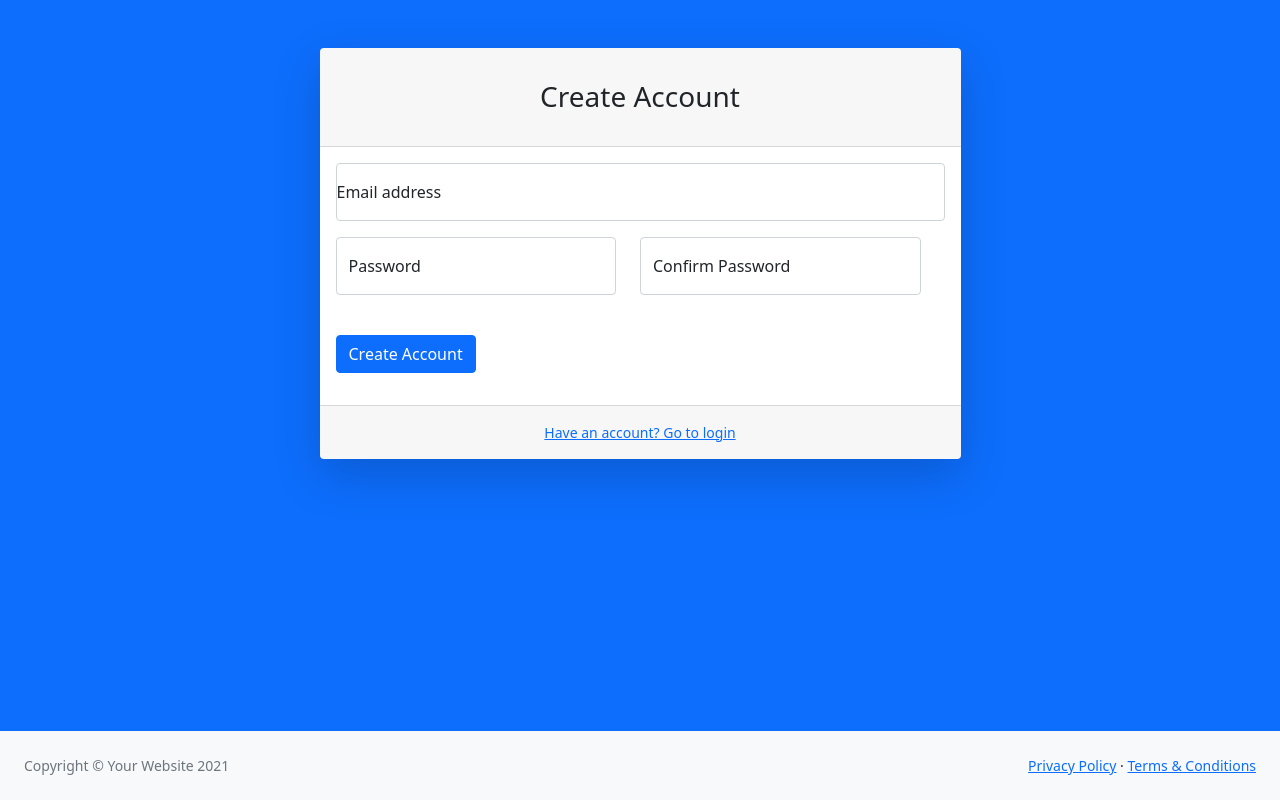
After one commit to cploutarchou/AudioServer, a Flask app: page /register in a window 1280 px wide. The commit adds this page. Run offline with Flask 2, Linux system fonts and the light colour scheme; some libraries are stand-ins or nearby versions.

```diff
--- a/app/templates/index.html
+++ b/app/templates/index.html
@@ -188,7 +188,7 @@
                             <div id="wrapper">
                                 <div id="page-wrapper">
 
-                                    <div id="upload_id" class="alert alert-success" role="alert" style="display:none">
+                                    <div id="upload_id" class="alert alert-success text-lg-center" role="alert" style="display:none">
                                     </div>
 
                                     <div class="mainbox " id="identitycard" style="margin-top:50px">
--- /dev/null
+++ b/app/templates/register.html
@@ -0,0 +1,120 @@
+<!DOCTYPE html>
+<html lang="en">
+<head>
+    <meta charset="utf-8"/>
+    <meta http-equiv="X-UA-Compatible" content="IE=edge"/>
+    <meta name="viewport" content="width=device-width, initial-scale=1, shrink-to-fit=no"/>
+    <meta name="description" content=""/>
+    <meta name="author" content=""/>
+    <title>Login - SB Admin</title>
+    <link href="/static/css/styles.css" rel="stylesheet"/>
+    <link href="/static/css/bootstrap.css" rel="stylesheet"/>
+    <script src="/static/js/all.min.js"></script>
+</head>
+<body class="bg-primary">
+<div id="layoutAuthentication">
+    <div id="layoutAuthentication_content">
+        <main>
+            <div class="container">
+                <div class="row justify-content-center">
+                    <div class="col-lg-7">
+                        <div class="card shadow-lg border-0 rounded-lg mt-5">
+
+                            <div class="card-header"><h3 class="text-center font-weight-light my-4">Create Account</h3>
+                            </div>
+                            {% with errors = get_flashed_messages(category_filter=["error"]) %}
+                                {% if errors %}
+                                    <div class="alert alert-danger text-lg-center">
+
+                                        {% for msg in errors %}
+                                            <strong>{{ msg }}</strong>
+                                        {% endfor -%}
+
+                                    </div>
+                                {% endif %}
+                            {% endwith %}
+                            <div class="card-body">
+                                <form method="post" action="{{ url_for('register') }}">
+                                    <div class="row mb-3">
+                                        <div class="form-floating mb-3">
+                                            <input class="form-control" id="email" type="email" name="email"
+                                                   autocomplete="off"
+                                                   placeholder="name@example.com"/>
+                                            <label for="email">Email address</label>
+                                        </div>
+                                        <div class="row mb-3">
+                                            <div class="col-md-6">
+                                                <div class="form-floating mb-3 mb-md-0">
+                                                    <input class="form-control" id="password" type="password"
+                                                           autocomplete="off"
+                                                           name="password"
+                                                           placeholder="Create a password"/>
+                                                    <label for="password">Password</label>
+                                                </div>
+                                            </div>
+                                            <div class="col-md-6">
+                                                <div class="form-floating mb-3 mb-md-0">
+                                                    <input class="form-control" id="confirm_password" type="password"
+                                                           autocomplete="off"
+                                                           name="confirm_password"
+                                                           placeholder="Confirm password"/>
+                                                    <label for="confirm_password">Confirm Password</label>
+                                                </div>
+                                            </div>
+                                        </div>
+                                        <div class="mt-4 mb-0">
+                                            <button class="d-grid btn btn-primary" type="submit">Create
+                                                Account</button>
+                                        </div>
+                                    </div>
+                                </form>
+
+                            </div>
+                            <div class="card-footer text-center py-3">
+                                <div class="small"><a href="{{ url_for('login') }}">Have an account? Go to login</a>
+                                </div>
+                            </div>
+                        </div>
+                    </div>
+                </div>
+            </div>
+        </main>
+    </div>
+    <div id="layoutAuthentication_footer">
+        <footer class="py-4 bg-light mt-auto">
+            <div class="container-fluid px-4">
+                <div class="d-flex align-items-center justify-content-between small">
+                    <div class="text-muted">Copyright &copy; Your Website 2021</div>
+                    <div>
+                        <a href="#">Privacy Policy</a>
+                        &middot;
+                        <a href="#">Terms &amp; Conditions</a>
+                    </div>
+                </div>
+            </div>
+        </footer>
+    </div>
+</div>
+<script src="https://cdn.jsdelivr.net/npm/bootstrap@5.0.1/dist/js/bootstrap.bundle.min.js"
+        crossorigin="anonymous"></script>
+<script>
+    window.addEventListener('DOMContentLoaded', event => {
+
+        // Toggle the side navigation
+        const sidebarToggle = document.body.querySelector('#sidebarToggle');
+        if (sidebarToggle) {
+            // Uncomment Below to persist sidebar toggle between refreshes
+            // if (localStorage.getItem('sb|sidebar-toggle') === 'true') {
+            //     document.body.classList.toggle('sb-sidenav-toggled');
+            // }
+            sidebarToggle.addEventListener('click', event => {
+                event.preventDefault();
+                document.body.classList.toggle('sb-sidenav-toggled');
+                localStorage.setItem('sb|sidebar-toggle', document.body.classList.contains('sb-sidenav-toggled'));
+            });
+        }
+
+    });
+</script>
+</body>
+</html>
```
Also changed, not shown: app/templates/stats.html (+9 -3 lines).
